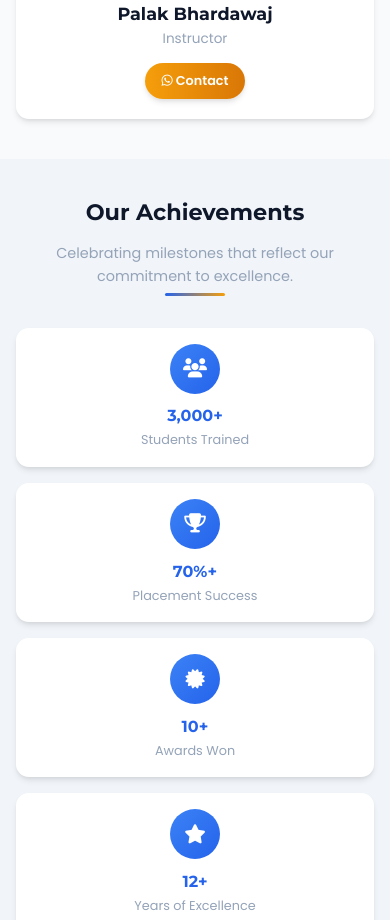
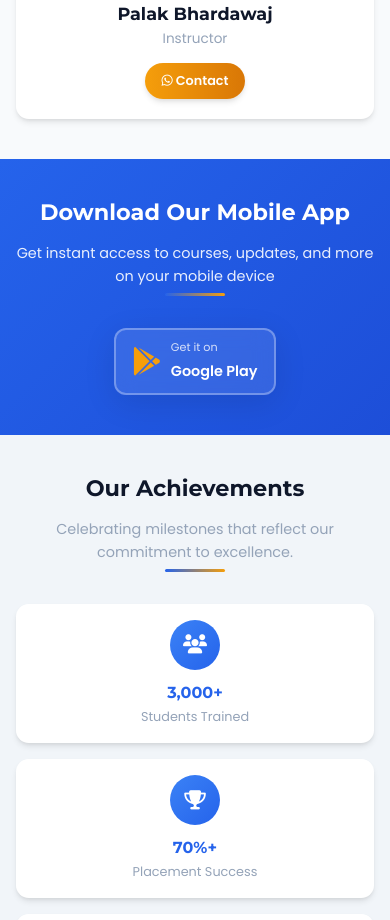
Before and after one commit to sambhavraj71/Elite-Computer-Class, a plain HTML site: page about.html in a window 390 px wide. Shown: the part 4938-5858 px from the top of the page. Drawn offline with nearby package versions, Linux system fonts and the light colour scheme.

Commit message:
Add files via upload

```diff
--- a/about.html
+++ b/about.html
@@ -556,6 +556,45 @@
          color: var(--accent);
          font-weight: 600;
          }
+         /* App Download Button */
+         .app-download-btn {
+         display: inline-flex;
+         align-items: center;
+         gap: 1rem;
+         background: rgba(255, 255, 255, 0.1);
+         border: 2px solid rgba(255, 255, 255, 0.3);
+         border-radius: 12px;
+         padding: 1rem 2rem;
+         color: white;
+         text-decoration: none;
+         transition: var(--transition);
+         backdrop-filter: blur(10px);
+         box-shadow: 0 8px 32px rgba(0, 0, 0, 0.1);
+         }
+         .app-download-btn:hover {
+         background: rgba(255, 255, 255, 0.2);
+         border-color: rgba(255, 255, 255, 0.5);
+         transform: translateY(-3px);
+         box-shadow: 0 12px 40px rgba(0, 0, 0, 0.2);
+         }
+         .app-download-btn i {
+         font-size: 2.5rem;
+         color: var(--accent);
+         }
+         .app-btn-text {
+         display: flex;
+         flex-direction: column;
+         align-items: flex-start;
+         }
+         .app-btn-text .small-text {
+         font-size: 0.8rem;
+         opacity: 0.8;
+         margin-bottom: 0.2rem;
+         }
+         .app-btn-text .main-text {
+         font-size: 1.2rem;
+         font-weight: 600;
+         }
          /* Back to Top Button */
          .back-to-top {
          position: fixed;
@@ -666,6 +705,18 @@
          max-height: 180px;
          }
          }
+         @media (max-width: 768px) {
+         .app-download-btn {
+         padding: 0.8rem 1.5rem;
+         gap: 0.8rem;
+         }
+         .app-download-btn i {
+         font-size: 2rem;
+         }
+         .app-btn-text .main-text {
+         font-size: 1rem;
+         }
+         }
          @media (max-width: 480px) {
          .header-container {
          min-height: 65px;
@@ -695,6 +746,19 @@
          }
          .achievements-grid {
          grid-template-columns: 1fr;
+         }
+         .app-download-btn {
+         padding: 0.6rem 1rem;
+         gap: 0.6rem;
+         }
+         .app-download-btn i {
+         font-size: 1.8rem;
+         }
+         .app-btn-text .small-text {
+         font-size: 0.7rem;
+         }
+         .app-btn-text .main-text {
+         font-size: 0.9rem;
          }
          }
          /* Desktop Mode on Mobile */
@@ -955,6 +1019,25 @@
       </div>
    </div>
 </section>
+      <!-- App Download Section -->
+      <section class="section" id="app-download" style="background: linear-gradient(135deg, var(--primary), var(--primary-dark)); color: white; text-align: center;">
+         <div class="container">
+            <div class="section-title" data-aos="fade-up">
+               <h2 style="color: white;">Download Our Mobile App</h2>
+               <p style="color: rgba(255,255,255,0.9);">Get instant access to courses, updates, and more on your mobile device</p>
+            </div>
+            <div data-aos="fade-up" data-aos-delay="200">
+               <a href="https://play.google.com/store/apps/details?id=codevora.eccapp.app" class="app-download-btn" target="_blank" rel="noopener noreferrer">
+                  <i class="fab fa-google-play"></i>
+                  <div class="app-btn-text">
+                     <span class="small-text">Get it on</span>
+                     <span class="main-text">Google Play</span>
+                  </div>
+               </a>
+            </div>
+         </div>
+      </section>
+
       <!-- Achievements Section -->
       <section class="section" id="achievements" style="background-color: #f1f5f9;">
          <div class="container">
```
Also changed, not shown: index.html (+94 -0 lines).
